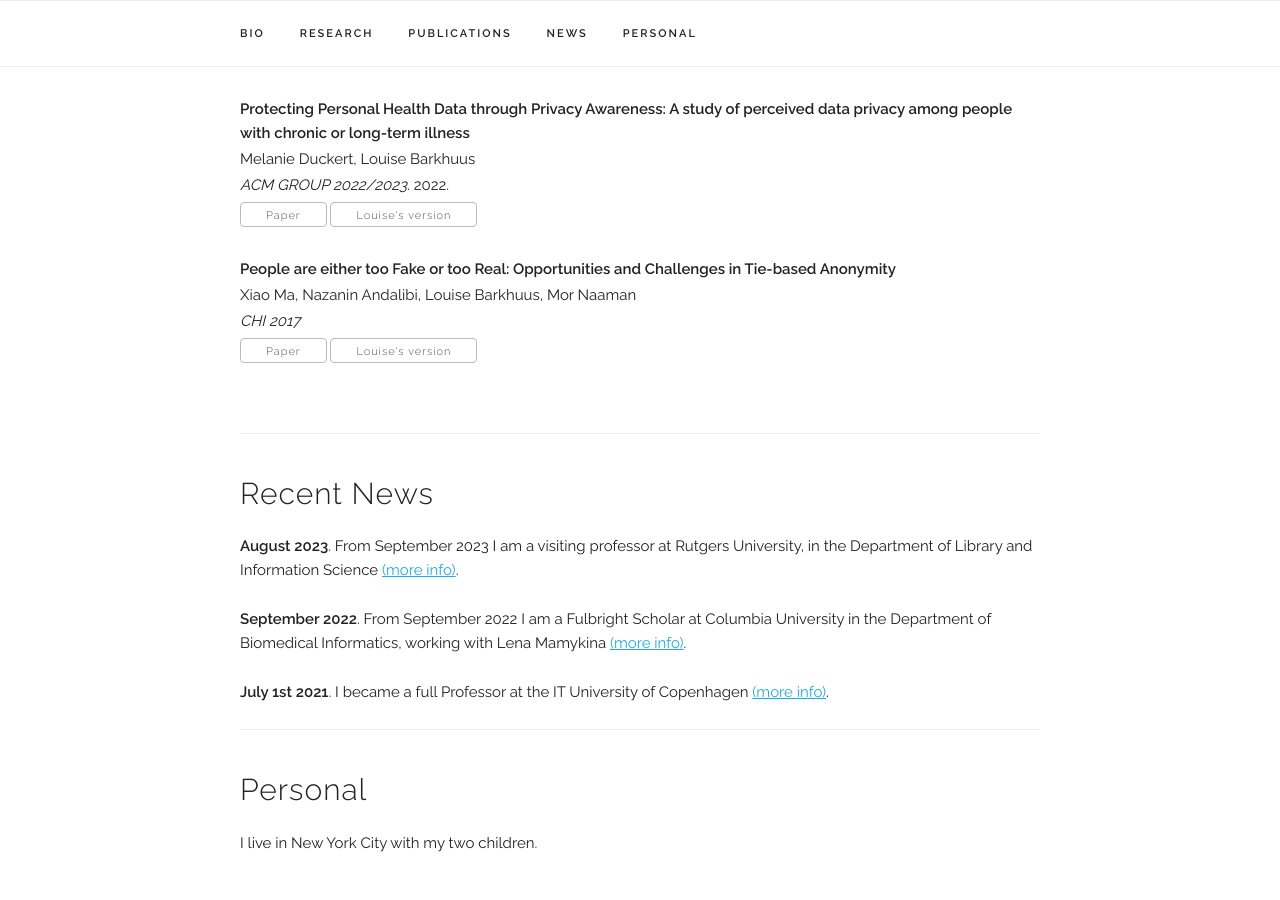
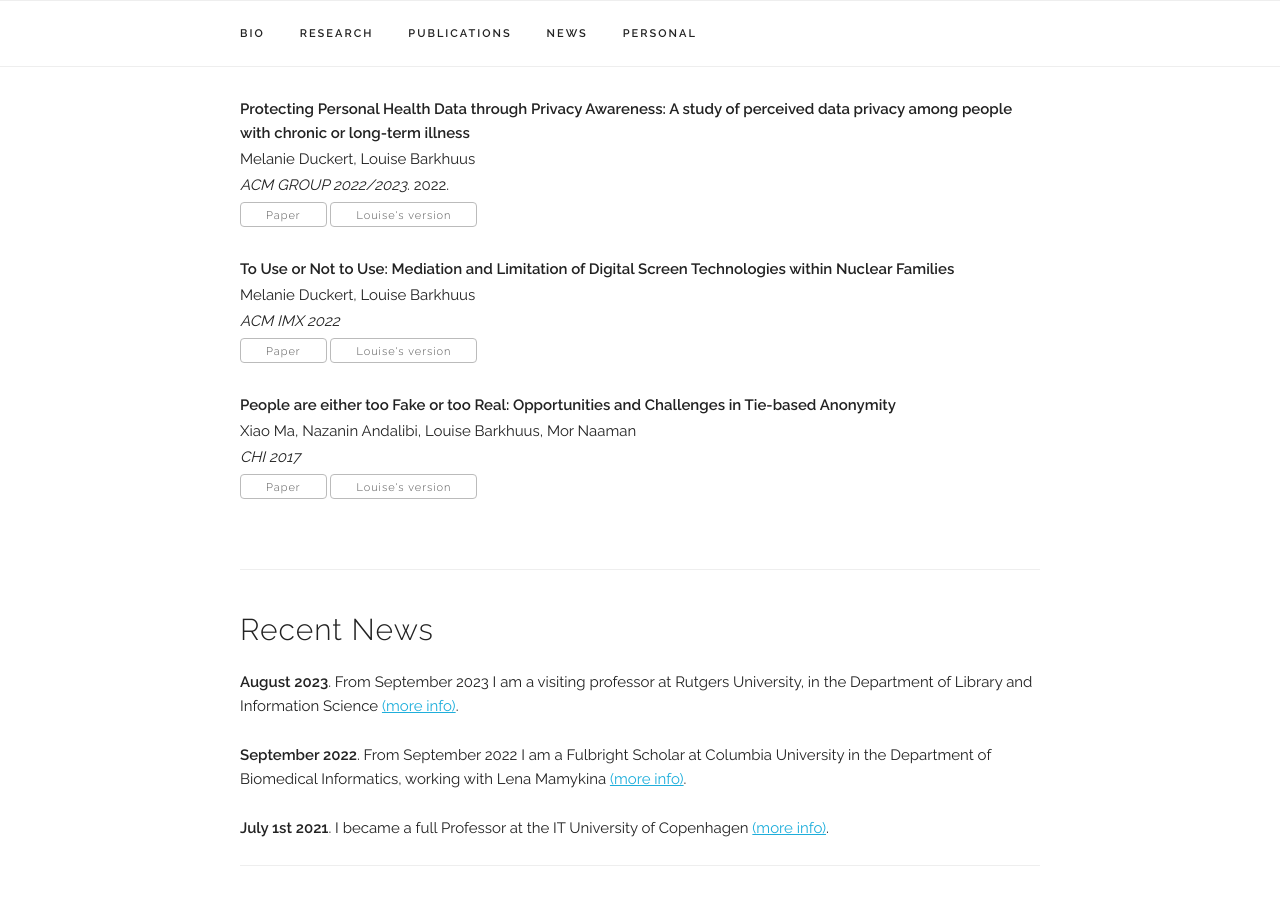
Before and after one commit to barkhuus/barkhuus.github.io, a Jekyll site: the page built from index.html, in a window 1280 px wide and 900 px high, scrolled down 1411 px. Built offline with Jekyll 4.4.1, drawn with Linux system fonts in a browser that asks for light colours.

Commit message:
Update publications.yaml

```diff
--- a/_data/publications.yaml
+++ b/_data/publications.yaml
@@ -28,6 +28,13 @@ papers:
     paper_pdf: "https://dl.acm.org/doi/pdf/10.1145/3492830"
     selected: y
 
+  - title: "To Use or Not to Use: Mediation and Limitation of Digital Screen Technologies within Nuclear Families"
+    authors: "Melanie Duckert, Louise Barkhuus"
+    venue: "ACM IMX 2022"
+    preprint: "http://www.barkhu.us/duckert-barkhuus2021.pdf"
+    paper_pdf: "https://dl.acm.org/doi/pdf/10.1145/3452918.3458808"
+    selected: y
+
   - title: "People are either too Fake or too Real: Opportunities and Challenges in Tie-based Anonymity"
     authors: "Xiao Ma, Nazanin Andalibi, Louise Barkhuus, Mor Naaman"
     venue: "CHI 2017"
```
